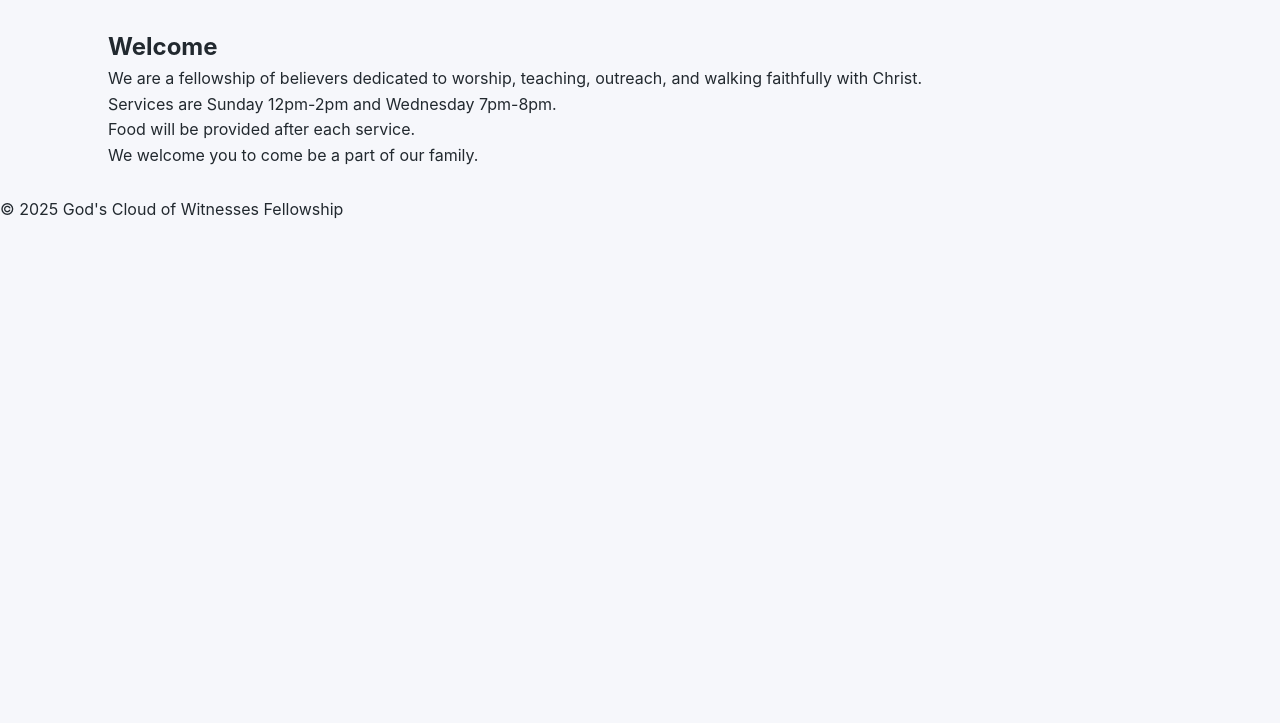
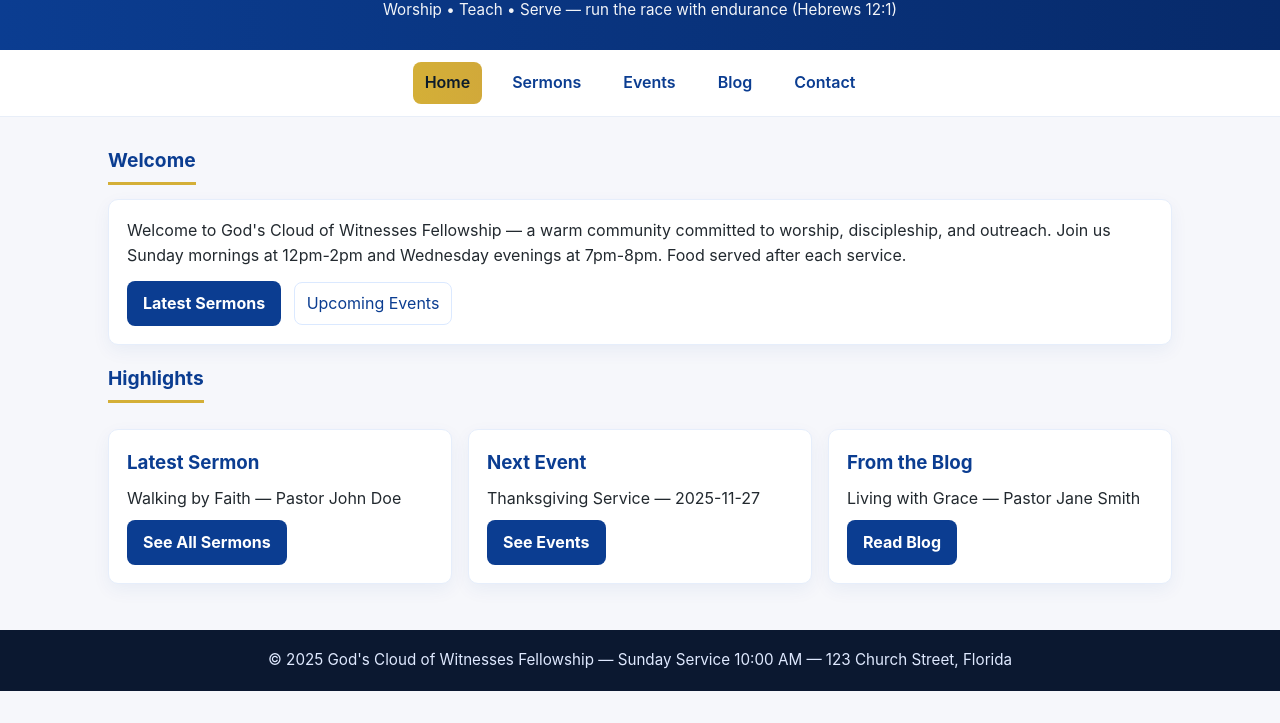
Before and after one commit to bpruitt021/GCWF, a plain HTML site: page index.html in a window 1280 px wide. Shown: the part 77-800 px from the top of the page. Drawn offline with Linux system fonts and the light colour scheme.

Commit message:
Update index.html

```diff
--- a/index.html
+++ b/index.html
@@ -1,34 +1,88 @@
 <!DOCTYPE html>
 <html lang="en">
 <head>
-  <meta charset="UTF-8">
-  <meta name="viewport" content="width=device-width, initial-scale=1.0">
+  <meta charset="utf-8" />
+  <meta name="viewport" content="width=device-width,initial-scale=1" />
   <title>God's Cloud of Witnesses Fellowship</title>
   <link rel="stylesheet" href="style.css">
 </head>
 <body>
-  <header>
+  <header class="header">
     <h1>God's Cloud of Witnesses Fellowship</h1>
+    <p>Worship • Teach • Serve — run the race with endurance (Hebrews 12:1)</p>
   </header>
 
-  <nav>
-    <a href="index.html">Home</a>
+  <nav class="nav">
+    <a href="index.html" class="active">Home</a>
     <a href="sermons.html">Sermons</a>
     <a href="events.html">Events</a>
     <a href="blog.html">Blog</a>
-     <a href="contact.html">Contact</a>
+    <a href="contact.html">Contact</a>
   </nav>
 
   <main class="container">
-    <h2>Welcome</h2>
-    <p>We are a fellowship of believers dedicated to worship, teaching, outreach, and walking faithfully with Christ.</p>
-    <p>Services are Sunday 12pm-2pm and Wednesday 7pm-8pm.</p>
-    <p>Food will be provided after each service.</p>
-    <p>We welcome you to come be a part of our family.</p>
+    <section>
+      <h2 class="section-title">Welcome</h2>
+      <div class="card">
+        <p>Welcome to God's Cloud of Witnesses Fellowship — a warm community committed to worship, discipleship, and outreach. Join us Sunday mornings at 12pm-2pm and Wednesday evenings at 7pm-8pm. Food served after each service.</p>
+        <div style="margin-top:12px">
+          <a class="btn" href="sermons.html">Latest Sermons</a>
+          <a class="btn-ghost" href="events.html" style="margin-left:8px">Upcoming Events</a>
+        </div>
+      </div>
+    </section>
+
+    <section style="margin-top:18px">
+      <h2 class="section-title">Highlights</h2>
+      <div class="grid-3" style="margin-top:12px">
+        <div class="card">
+          <h3>Latest Sermon</h3>
+          <p id="home-sermon">Loading…</p>
+          <a href="sermons.html" class="btn">See All Sermons</a>
+        </div>
+
+        <div class="card">
+          <h3>Next Event</h3>
+          <p id="home-event">Loading…</p>
+          <a href="events.html" class="btn">See Events</a>
+        </div>
+
+        <div class="card">
+          <h3>From the Blog</h3>
+          <p id="home-blog">Loading…</p>
+          <a href="blog.html" class="btn">Read Blog</a>
+        </div>
+      </div>
+    </section>
   </main>
 
-  <footer>
-    <p>&copy; 2025 God's Cloud of Witnesses Fellowship</p>
+  <footer class="footer">
+    © 2025 God's Cloud of Witnesses Fellowship — Sunday Service 10:00 AM — 123 Church Street, Florida
   </footer>
+
+<script>
+async function fetchJSON(path){
+  try{
+    const r = await fetch(path);
+    if(!r.ok) throw new Error('Fetch failed');
+    return r.json();
+  }catch(e){
+    return null;
+  }
+}
+(async function(){
+  const s = await fetchJSON('content/sermons.json');
+  if(s && s.length) document.getElementById('home-sermon').innerText = `${s[0].title} — ${s[0].speaker}`;
+  else document.getElementById('home-sermon').innerText = 'No sermons yet';
+
+  const e = await fetchJSON('content/events.json');
+  if(e && e.length) document.getElementById('home-event').innerText = `${e[0].title} — ${e[0].date}`;
+  else document.getElementById('home-event').innerText = 'No upcoming events';
+
+  const b = await fetchJSON('content/blog.json');
+  if(b && b.length) document.getElementById('home-blog').innerText = `${b[0].title} — ${b[0].author}`;
+  else document.getElementById('home-blog').innerText = 'No posts yet';
+})();
+</script>
 </body>
 </html>
```
